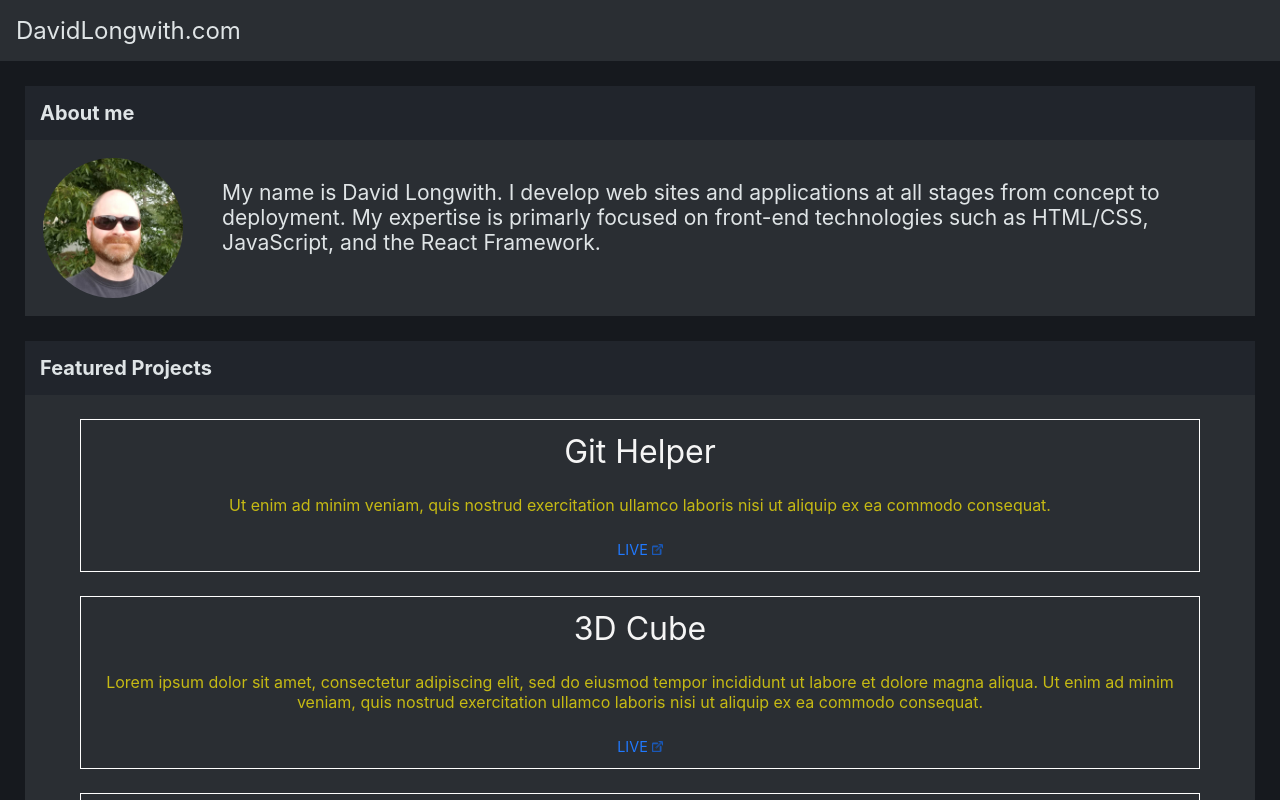
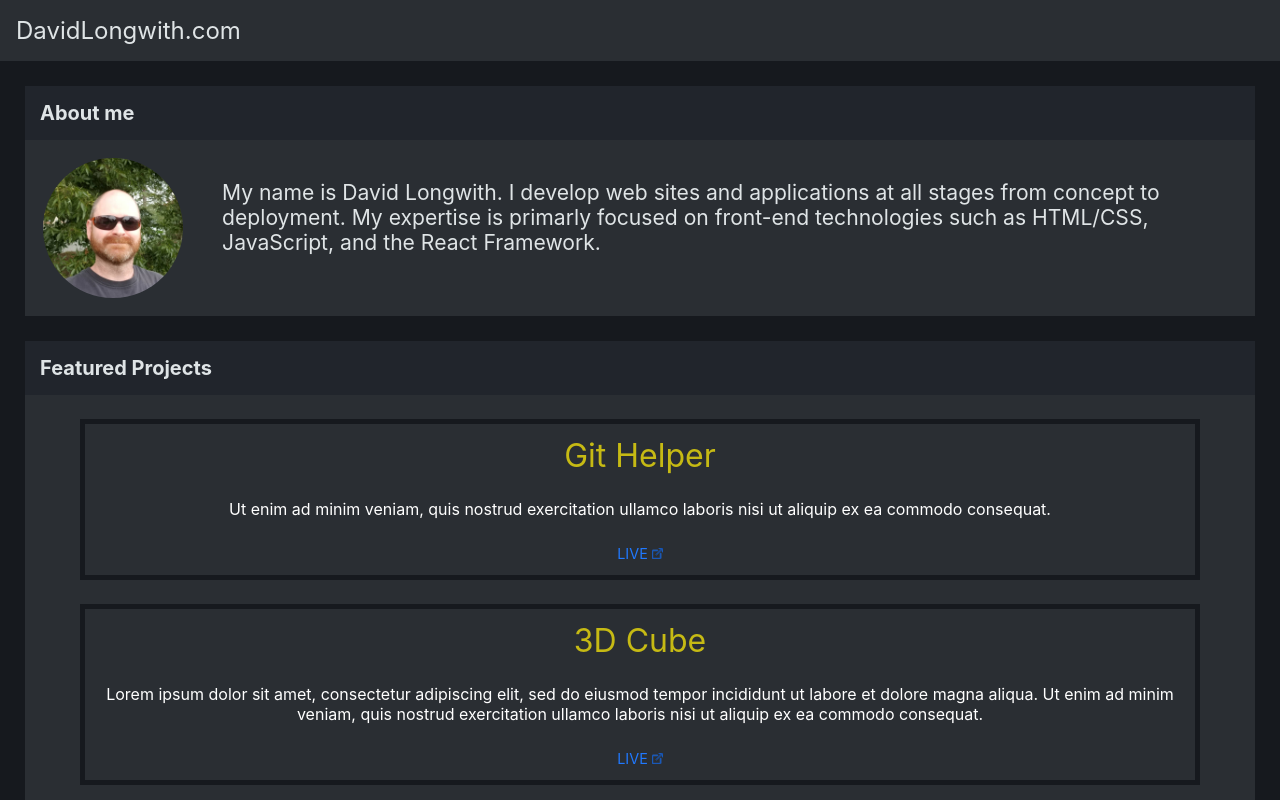
Before and after one commit to davidlongwith/david-home, a React (Create React App) app: page / in a window 1280 px wide. Shown: the top 800 px of the page. Built offline with nearby package versions, Linux system fonts and the light colour scheme.

Commit message:
project entry css save point

```diff
--- a/src/css/project-entry.css
+++ b/src/css/project-entry.css
@@ -1,5 +1,5 @@
 .entry-container {
-  border: 1px solid #fff;
+  border: 5px solid #16191e;
   margin-bottom: 1.5em;
   text-align: center;
 }
@@ -13,12 +13,12 @@
 }
 
 .project-title p {
-  color: whitesmoke;
+  color: rgb(198, 186, 20);
   font-size: 2em;
 }
 
 .project-description {
-  color: rgb(198, 186, 20);
+  color: white;
 }
 
 .project-link a {
```
